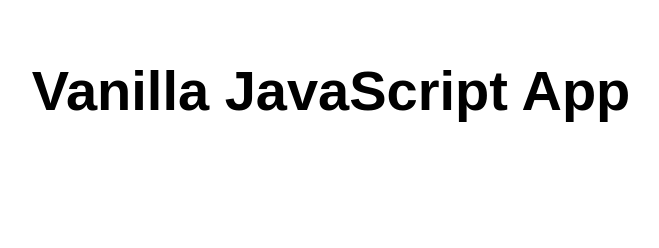
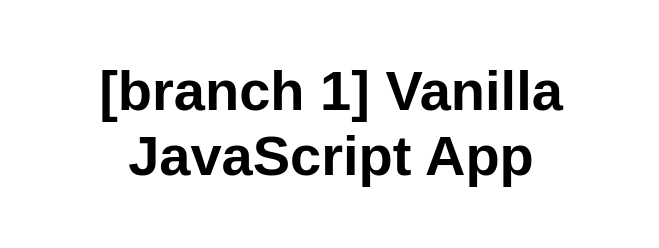
Before and after one commit to mkarmark/traffic-splitting, a website: page src/index.html in a window 1280 px wide. Shown: the whole page, without its empty margins (309-968 px from the left). Drawn offline with Linux system fonts and the light colour scheme.

Commit message:
Update index.html

```diff
--- a/src/index.html
+++ b/src/index.html
@@ -10,7 +10,7 @@
 
 <body>
   <main>
-    <h1>Vanilla JavaScript App</h1>
+    <h1>[branch 1] Vanilla JavaScript App</h1>
   </main>
 </body>
 
```
